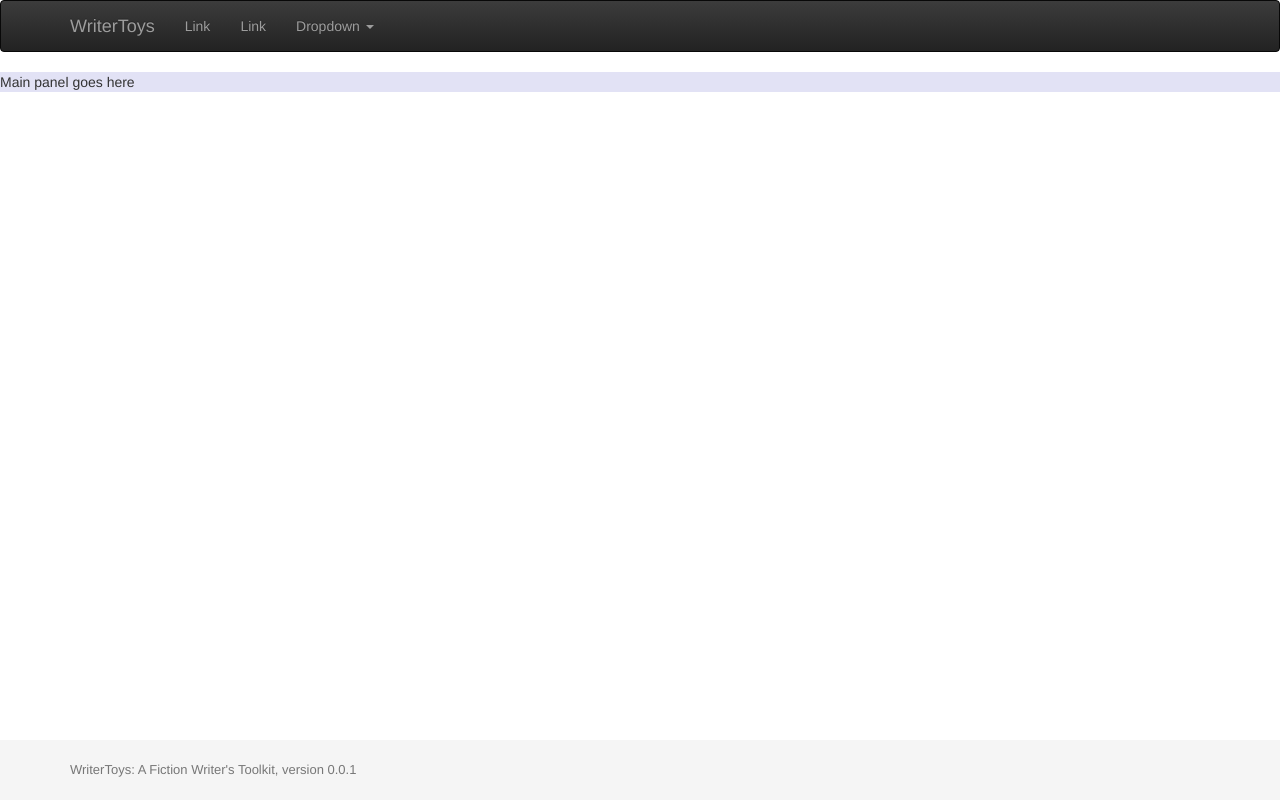
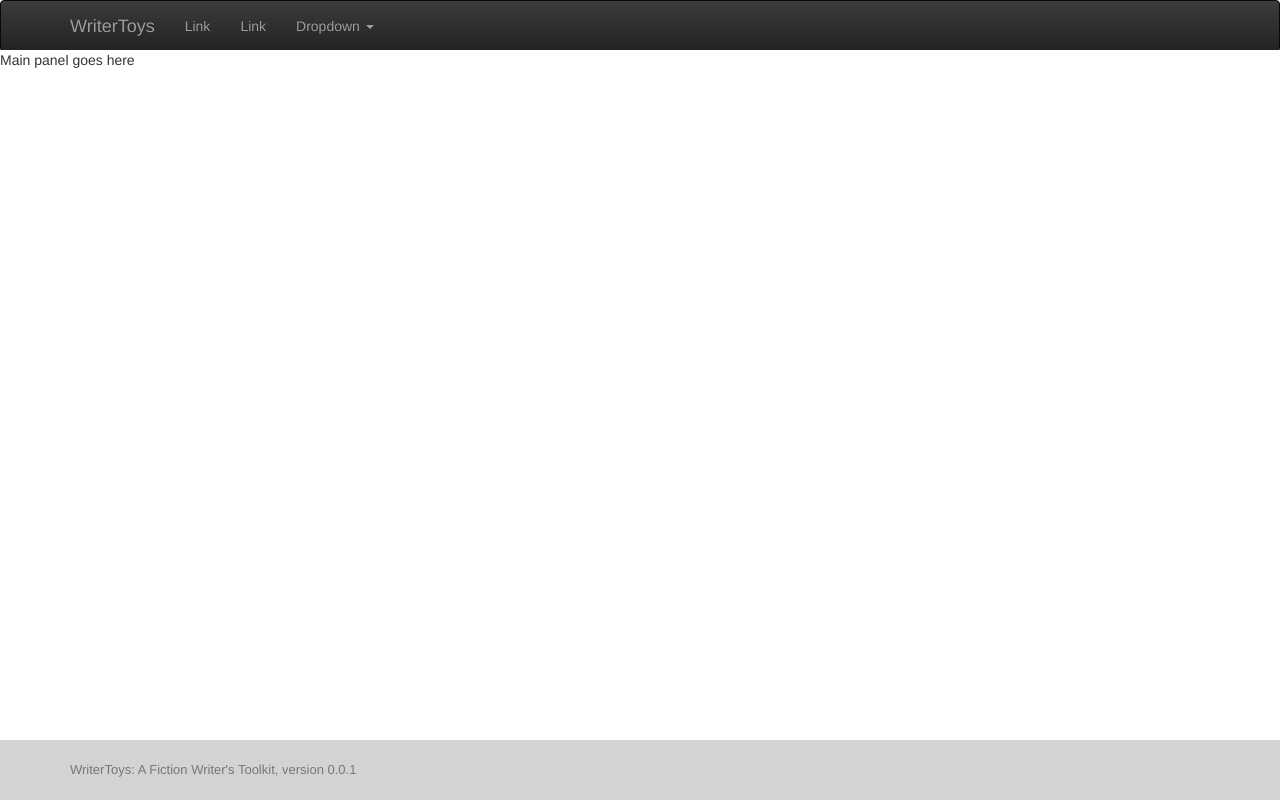
Before and after one commit to rlunde/writertoys, a React (Create React App) app in the folder client/: page / in a window 1280 px wide. Built offline with nearby package versions, Linux system fonts and the light colour scheme.

Commit message:
fix content div layout

```diff
--- a/client/src/components/App.js
+++ b/client/src/components/App.js
@@ -31,7 +31,7 @@ class App extends Component {
       <div>
         {navbarInstance}
         <div className="main">
-          Main panel goes here
+          <div className="main-content">Main panel goes here</div>
         </div>
         <footer className="footer">
           <div className="container">
--- a/client/src/style/writertoys.css
+++ b/client/src/style/writertoys.css
@@ -16,9 +16,20 @@ html {
   background-color: #e2e2f5;
   /* I've tried about a million settings with flexbox, and can't
      figure out how to get this div to stretch vertically to fill
-     the space between nave and footer.
+     the space between nav and footer.
      */
-  /* height: 500px; */
+     display: block;
+     position:absolute;
+     height:auto;
+     bottom:0;
+     top:0;
+     left:0;
+     right:0;
+     margin-top:50px; /* todo: what should this be? */
+     margin-bottom:60px;
+     margin-right:0;
+     margin-left:0;
+     background-color: white;
 }
 /* sticky footer */
 .footer {
@@ -30,6 +41,6 @@ html {
   height: 60px;
   line-height: 60px;
   /* Vertically center the text there */
-  background-color: #f5f5f5;
+  background-color: lightgray;
   font-size: small;
 }
```
Also changed, not shown: 1 other file (tests, documents, lock files or other folders).
